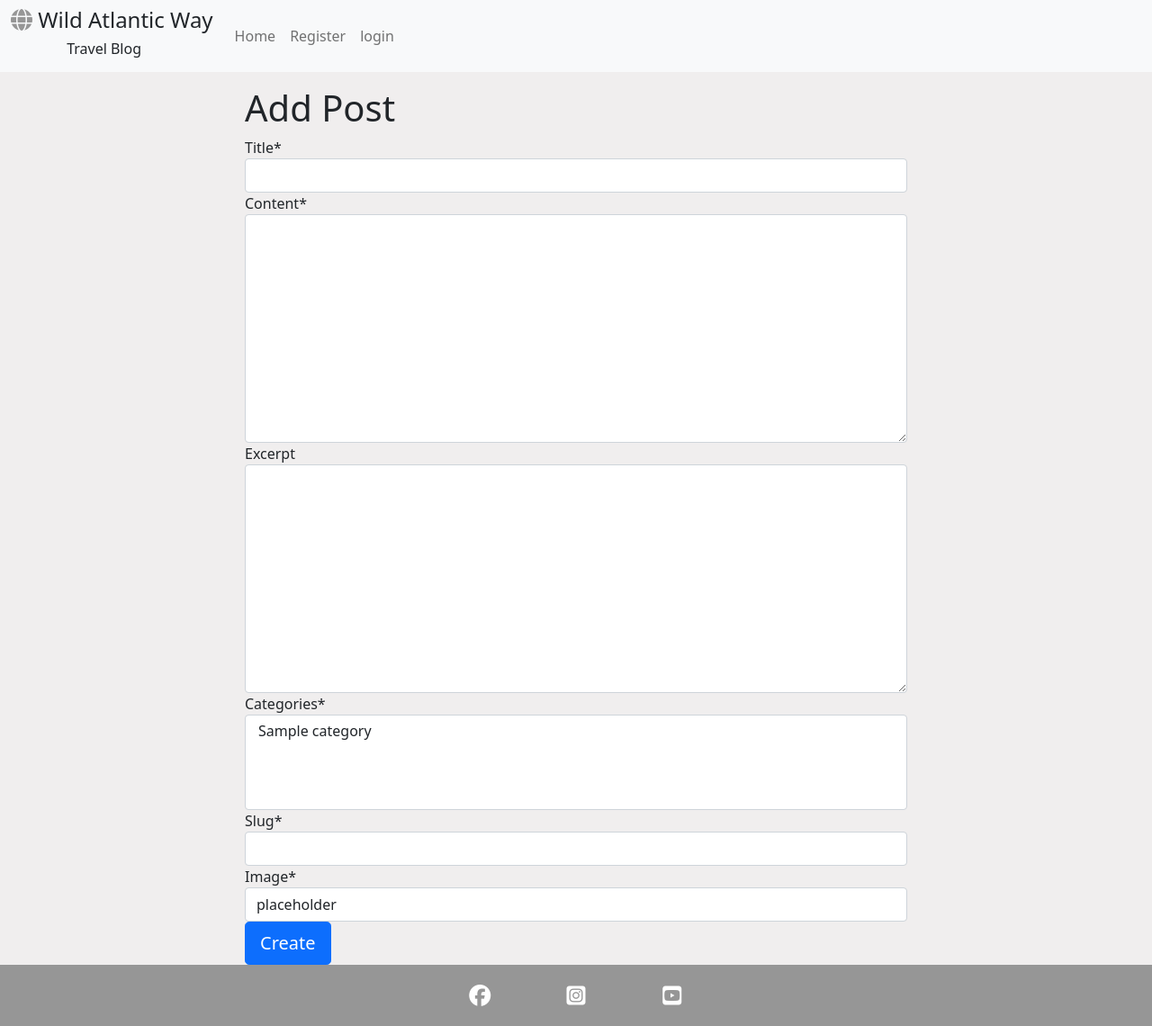
After one commit to eric-blake/Wild-Atlantic-Way-Blog, a Django app: template templates/post_create.html in a window 1280 px wide. The commit adds this page. Shown: the whole page at 90% size. Run offline with Django 3.2, Linux system fonts and the light colour scheme; the template is opened without the code that fills it: values that come from a table or form of the project are taken from there, others are empty; tables that the repository leaves empty hold one stand-in row (values such as "Sample post"); some libraries are stand-ins or nearby versions.

Commit message:
Add functionality to allow logged in user to create a new post

```diff
--- a/templates/base.html
+++ b/templates/base.html
@@ -51,6 +51,11 @@
                     <li class="nav-item">
                         <a class="nav-link" href="{% url 'account_logout' %}">Logout</a>
                     </li>
+
+                    <li class="nav-item">
+                        <a class="nav-link" href="{% url 'post_create' %}">CreatePost</a>
+                    </li>
+
                     {% else %}
                     <li class="nav-item">
                         <a class="nav-link" href="{% url 'account_signup' %}">Register</a>
--- /dev/null
+++ b/templates/post_create.html
@@ -0,0 +1,19 @@
+{% extends "base.html" %}
+{% load crispy_forms_tags %}
+
+{% block content %}
+
+<div class="container">
+    <div class="row">
+        <div class="col-md-8 mt-3 offset-md-2">
+            <h1>Add Post</h1>
+            <form method="POST" enctype="multipart/form-data">
+                {{ form | crispy }}
+                {% csrf_token %}
+                <input type="submit" value="Create" class="btn btn-lg btn-primary">
+            </form>
+        </div>
+    </div>
+</div>
+
+{%endblock%}
--- a/templates/post_detail.html
+++ b/templates/post_detail.html
@@ -113,7 +113,7 @@
         <h3>Leave a comment</h3>
         <p> Posting as: {{ user.username }}</p>
         <form method="post">
-            {{ comment_form | crispy  }}
+            {{ post_form | crispy }}
             {% csrf_token %}
             <button type="submit" class="btn btn-primary mb-2">Submit</button>
         </form>
--- a/waw_blog/forms.py
+++ b/waw_blog/forms.py
@@ -1,4 +1,4 @@
-from .models import Comment
+from .models import Comment, Post
 from django import forms
 
 
@@ -6,3 +6,9 @@ class CommentForm(forms.ModelForm):
     class Meta:
         model = Comment
         fields = ('body', )
+
+
+class PostForm(forms.ModelForm):
+    class Meta:
+        model = Post
+        fields = ['title', 'content', 'excerpt', 'categories', 'slug', 'featured_image']
--- a/waw_blog/urls.py
+++ b/waw_blog/urls.py
@@ -6,7 +6,9 @@ from waw_blog.views import blog
 urlpatterns = [
     # path('', views.PostList.as_view(), name='home'),
     path("", blog, name='home'),
+    path('post_create/', views.PostCreate.as_view(), name='post_create'),
     path('<slug:slug>/', views.PostDetail.as_view(), name='post_detail'),
     path('like/<slug:slug>', views.PostLike.as_view(), name='post_like'),
 
+
 ]
```
Also changed, not shown: waw_blog/views.py (+21 -1 lines).
